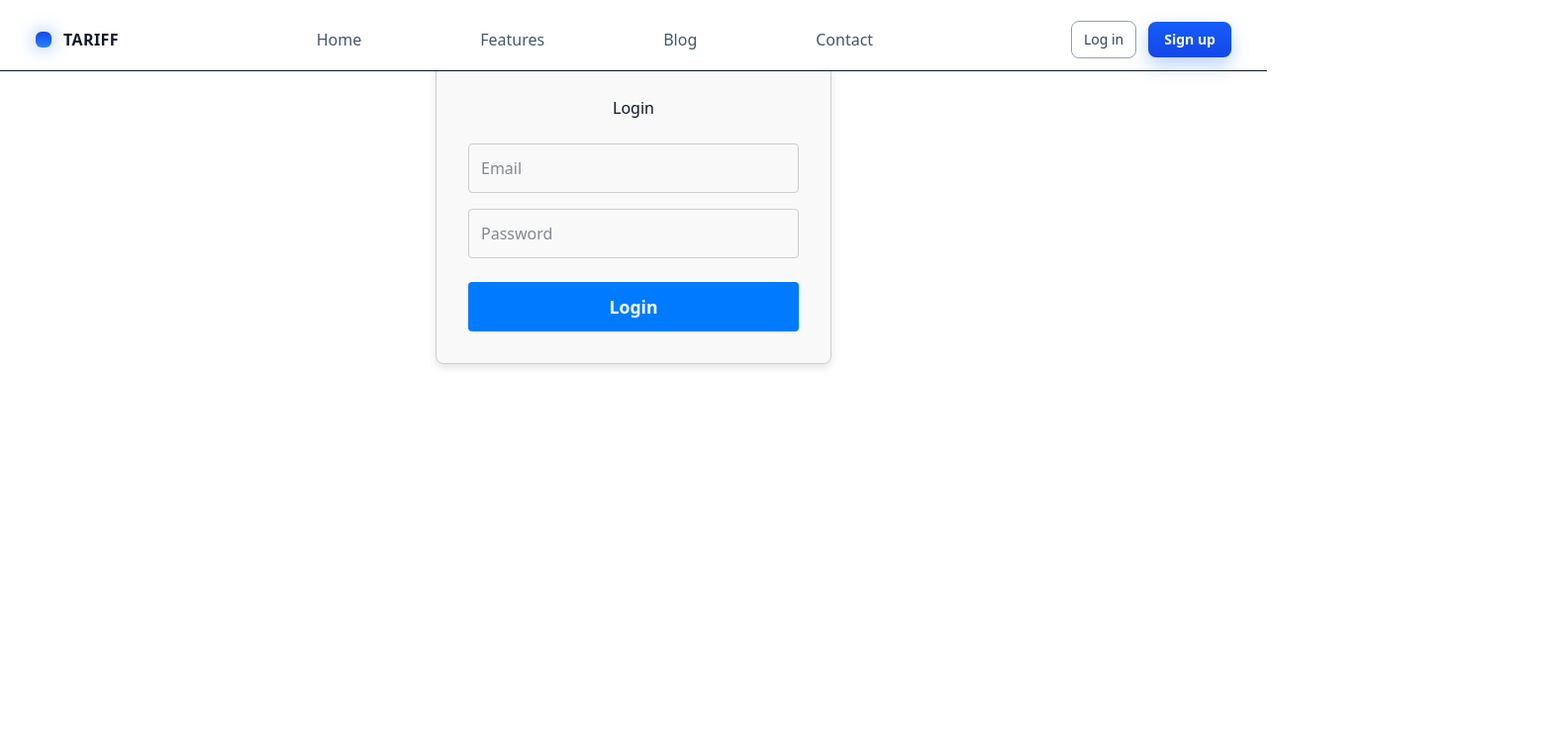
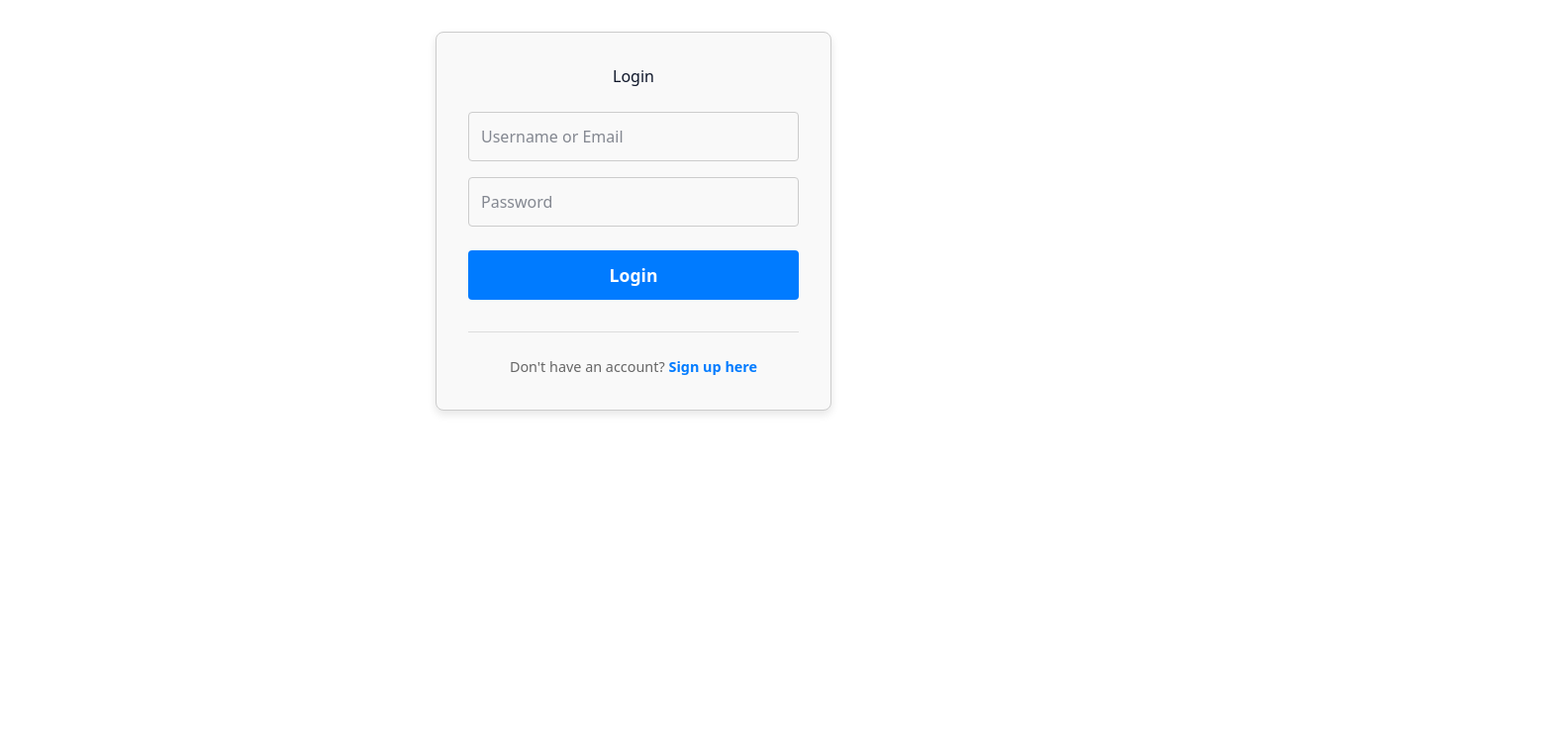
Before and after one commit to Onyxxx17/TARIFFS, a React (Vite) app in the folder frontend/: page /login in a window 1280 px wide. Shown: the top 756 px of the page at 99% size, 1572 px wide, since content can reach past the window. Built offline with nearby package versions, Linux system fonts and the light colour scheme; what i18n-iso-countries would draw is missing.

Commit message:
Included login page

```diff
--- a/frontend/src/components/Header.tsx
+++ b/frontend/src/components/Header.tsx
@@ -1,8 +1,10 @@
-import { Link } from "react-router-dom";
+import { useNavigate } from "react-router-dom";
 import { useEffect, useState } from "react";
 
 export default function Header() {
   const [scrolled, setScrolled] = useState(false);
+  const navigate = useNavigate();
+
   useEffect(() => {
     const onScroll = () => setScrolled(window.scrollY > 8);
     onScroll();
@@ -10,52 +12,58 @@ export default function Header() {
     return () => window.removeEventListener("scroll", onScroll);
   }, []);
 
+  const handleLogout = () => {
+    const confirmLogout = window.confirm("Are you sure you want to log out?");
+    if (confirmLogout) {
+      // Add any logout logic here (clear tokens, etc.)
+      navigate("/login");
+    }
+    // If they click "No", nothing happens and they stay on the current page
+  };
+
   return (
     <header
       className={[
-        "fixed top-0 inset-x-0 z-50 h-[72px] border-b",
-        scrolled ? "bg-white/95 shadow-sm" : "bg-white/90", //if scrolled is false, the bg is a bit transparent
+        "fixed top-0 inset-x-0 z-50 h-[88px] border-b",
+        scrolled ? "bg-white/95 shadow-sm" : "bg-white/90",
         "backdrop-blur",
       ].join(" ")}
     >
-      <div className="max-w-8xl mx-auto h-20 px-9 flex items-center justify-between" >
+      <div className="max-w-8xl mx-auto h-full px-9 flex items-center justify-between">
         {/* clickable sq shape to homepage via logo */}
         <a
           href="/"
           className="flex items-center gap-3 font-extrabold tracking-wide text-slate-900"
         >
-          <span className="w-4 h-4 rounded-md bg-gradient-to-b from-blue-700 to-blue-500 shadow-[0_0_18px_rgba(59,130,246,.6)]" />
-          TARIFF
+          <span className="w-5 h-5 rounded-md bg-gradient-to-b from-blue-700 to-blue-500 shadow-[0_0_18px_rgba(59,130,246,.6)]" />
+          TARIFFIC
         </a>
 
-        <nav className="hidden md:flex gap-30 text-slate-600">
-          <a className="hover:text-slate-900" href="#">
+        <nav className="hidden md:flex items-center gap-8 text-slate-600">
+          <a className="hover:text-slate-900 py-2 px-3 rounded-md transition-colors" href="/">
             Home
           </a>
-          <a className="hover:text-slate-900" href="#">
+          <a className="hover:text-slate-900 py-2 px-3 rounded-md transition-colors" href="/dashboard">
+            Dashboard
+          </a>
+          <a className="hover:text-slate-900 py-2 px-3 rounded-md transition-colors" href="/features">
             Features
           </a>
-          <a className="hover:text-slate-900" href="#">
+          <a className="hover:text-slate-900 py-2 px-3 rounded-md transition-colors" href="/blog">
             Blog
           </a>
-          <a className="hover:text-slate-900" href="#">
+          <a className="hover:text-slate-900 py-2 px-3 rounded-md transition-colors" href="/contact">
             Contact
           </a>
         </nav>
 
         <div className="flex items-center gap-3">
-          <Link
-            to="/login"
-            className="px-3 py-2 rounded-lg border border-slate-400 text-sm text-slate-700 hover:bg-slate-100"
-        >
-            Log in
-          </Link>
-          <Link
-            to="signup"
-            className="px-4 py-2 rounded-lg bg-gradient-to-b from-blue-600 to-blue-700 text-white text-sm font-semibold shadow-[0_8px_18px_rgba(59,130,246,.35)]"
+          <button
+            onClick={handleLogout}
+            className="px-5 py-2.5 rounded-lg bg-gradient-to-b from-red-600 to-red-700 text-white text-sm font-semibold shadow-[0_8px_18px_rgba(239,68,68,.35)] hover:from-red-700 hover:to-red-800 transition-colors"
           >
-            Sign up
-          </Link>
+            Logout
+          </button>
         </div>
       </div>
     </header>
--- a/frontend/src/layouts/Layout.tsx
+++ b/frontend/src/layouts/Layout.tsx
@@ -1,4 +1,4 @@
-import { Outlet } from "react-router-dom";
+import { Outlet, useLocation } from "react-router-dom";
 import Header from "../components/Header";
 import Footer from "../components/Footer";
 import type { ReactNode } from "react";
@@ -8,13 +8,16 @@ type LayoutProps = {
 };
 
 export default function Layout({ children }: LayoutProps) {
+  const location = useLocation();
+  const isAuthPage = ["/login", "/signup"].includes(location.pathname);
+
   return (
     <>
-      <Header />
-      <main className="pt-[32px] min-h-screen">
+      {!isAuthPage && <Header />}
+      <main className={isAuthPage ? "min-h-screen" : "pt-[88px] min-h-screen"}>
         {children ?? <Outlet />} {/* If children provided, show them; otherwise render routed page */}
       </main>
-      <Footer />
+      {!isAuthPage && <Footer />}
     </>
   );
 }
--- a/frontend/src/pages/LoginPage.tsx
+++ b/frontend/src/pages/LoginPage.tsx
@@ -1,29 +1,69 @@
-import { useState } from "react";
-import { useNavigate } from "react-router-dom";
+import { useState, useEffect } from "react";
+import { useNavigate, useLocation, Link } from "react-router-dom";
 
 export default function LoginPage() {
-  const [email, setEmail] = useState("");
+  const [usernameOrEmail, setUsernameOrEmail] = useState("");
   const [password, setPassword] = useState("");
   const [error, setError] = useState("");
   const [loading, setLoading] = useState(false);
+  const [successMessage, setSuccessMessage] = useState("");
 
   const navigate = useNavigate();
+  const location = useLocation();
+
+  // Pre-fill form if coming from signup
+  useEffect(() => {
+    if (location.state) {
+      const { username, email, password: userPassword, message } = location.state;
+      if (username) setUsernameOrEmail(username);
+      if (userPassword) setPassword(userPassword);
+      if (message) setSuccessMessage(message);
+
+      // Clear the state to prevent issues on refresh
+      window.history.replaceState({}, document.title);
+    }
+  }, [location.state]);
 
   async function handleLogin(e: React.FormEvent) {
     e.preventDefault();
     setLoading(true);
     setError("");
+    setSuccessMessage("");
 
     try {
-      const response = await fetch("http://localhost:8080/api/users/login", {
-        method: "POST",
-        headers: { "Content-Type": "application/json" },
-        body: JSON.stringify({ email, password }),
-      });
+      // Determine if input is email or username
+      const isEmail = usernameOrEmail.includes("@");
+
+      let response;
+
+      if (isEmail) {
+        // Try login with email
+        response = await fetch("http://localhost:8080/api/users/login", {
+          method: "POST",
+          headers: { "Content-Type": "application/json" },
+          body: JSON.stringify({ email: usernameOrEmail, password }),
+        });
+      } else {
+        // Try login with username - send as both email and identifier
+        response = await fetch("http://localhost:8080/api/users/login", {
+          method: "POST",
+          headers: { "Content-Type": "application/json" },
+          body: JSON.stringify({ identifier: usernameOrEmail, password }),
+        });
+
+        // If backend doesn't support identifier field, try with email field
+        if (!response.ok && response.status === 400) {
+          response = await fetch("http://localhost:8080/api/users/login", {
+            method: "POST",
+            headers: { "Content-Type": "application/json" },
+            body: JSON.stringify({ email: usernameOrEmail, password }),
+          });
+        }
+      }
 
       if (!response.ok) {
         if (response.status === 401) {
-          throw new Error("Invalid email or password");
+          throw new Error("Invalid username/email or password");
         } else {
           throw new Error("Login failed. Please try again.");
         }
@@ -32,7 +72,7 @@ export default function LoginPage() {
       const data = await response.json();
       localStorage.setItem("token", data.token);
 
-      navigate("/dashboard");
+      navigate("/");
     } catch (err: any) {
       setError(err.message);
     } finally {
@@ -53,12 +93,27 @@ export default function LoginPage() {
       }}
     >
       <h2 style={{ textAlign: "center", marginBottom: "1.5rem" }}>Login</h2>
+
+      {successMessage && (
+        <div style={{
+          backgroundColor: "#d4edda",
+          color: "#155724",
+          padding: "0.75rem",
+          borderRadius: "4px",
+          marginBottom: "1rem",
+          textAlign: "center",
+          border: "1px solid #c3e6cb"
+        }}>
+          {successMessage}
+        </div>
+      )}
+
       <form onSubmit={handleLogin}>
         <input
-          type="email"
-          placeholder="Email"
-          value={email}
-          onChange={(e) => setEmail(e.target.value)}
+          type="text"
+          placeholder="Username or Email"
+          value={usernameOrEmail}
+          onChange={(e) => setUsernameOrEmail(e.target.value)}
           required
           style={{
             display: "block",
@@ -118,6 +173,33 @@ export default function LoginPage() {
           {error}
         </p>
       )}
+
+      <div style={{
+        textAlign: "center",
+        marginTop: "2rem",
+        paddingTop: "1.5rem",
+        borderTop: "1px solid #ddd"
+      }}>
+        <p style={{
+          margin: "0",
+          color: "#666",
+          fontSize: "0.9rem"
+        }}>
+          Don't have an account?{" "}
+          <Link
+            to="/signup"
+            style={{
+              color: "#007bff",
+              textDecoration: "none",
+              fontWeight: "600"
+            }}
+            onMouseEnter={(e) => e.currentTarget.style.textDecoration = "underline"}
+            onMouseLeave={(e) => e.currentTarget.style.textDecoration = "none"}
+          >
+            Sign up here
+          </Link>
+        </p>
+      </div>
     </div>
   );
 }
--- a/frontend/src/pages/SignupPage.tsx
+++ b/frontend/src/pages/SignupPage.tsx
@@ -1,5 +1,5 @@
 import { useState } from "react";
-import { useNavigate } from "react-router-dom";
+import { useNavigate, Link } from "react-router-dom";
 
 export default function SignupPage() {
   const [username, setUsername] = useState("");
@@ -38,7 +38,15 @@ export default function SignupPage() {
         }
       }
 
-      navigate("/dashboard");
+      // Navigate to login page with user details
+      navigate("/login", {
+        state: {
+          username,
+          email,
+          password,
+          message: "Account created successfully! You can now log in."
+        }
+      });
     } catch (err: any) {
       setError(err.message);
     } finally {
@@ -133,6 +141,33 @@ export default function SignupPage() {
           {error}
         </p>
       )}
+
+      <div style={{
+        textAlign: "center",
+        marginTop: "2rem",
+        paddingTop: "1.5rem",
+        borderTop: "1px solid #ddd"
+      }}>
+        <p style={{
+          margin: "0",
+          color: "#666",
+          fontSize: "0.9rem"
+        }}>
+          Already have an account?{" "}
+          <Link
+            to="/login"
+            style={{
+              color: "#007bff",
+              textDecoration: "none",
+              fontWeight: "600"
+            }}
+            onMouseEnter={(e) => e.currentTarget.style.textDecoration = "underline"}
+            onMouseLeave={(e) => e.currentTarget.style.textDecoration = "none"}
+          >
+            Login here
+          </Link>
+        </p>
+      </div>
     </div>
   );
 }
```
Also changed, not shown: frontend/src/pages/HomePage.tsx (+12 -10 lines).
